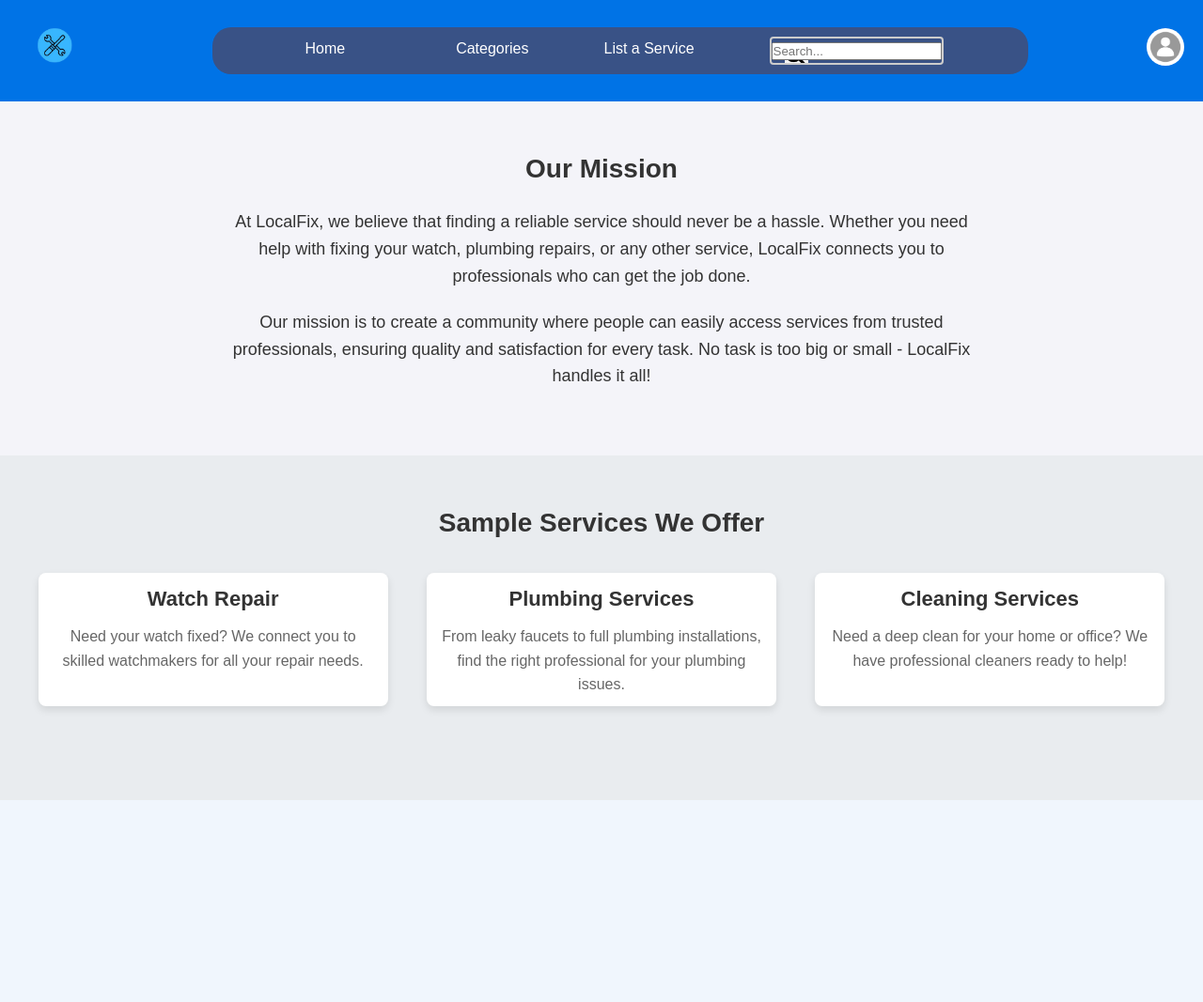
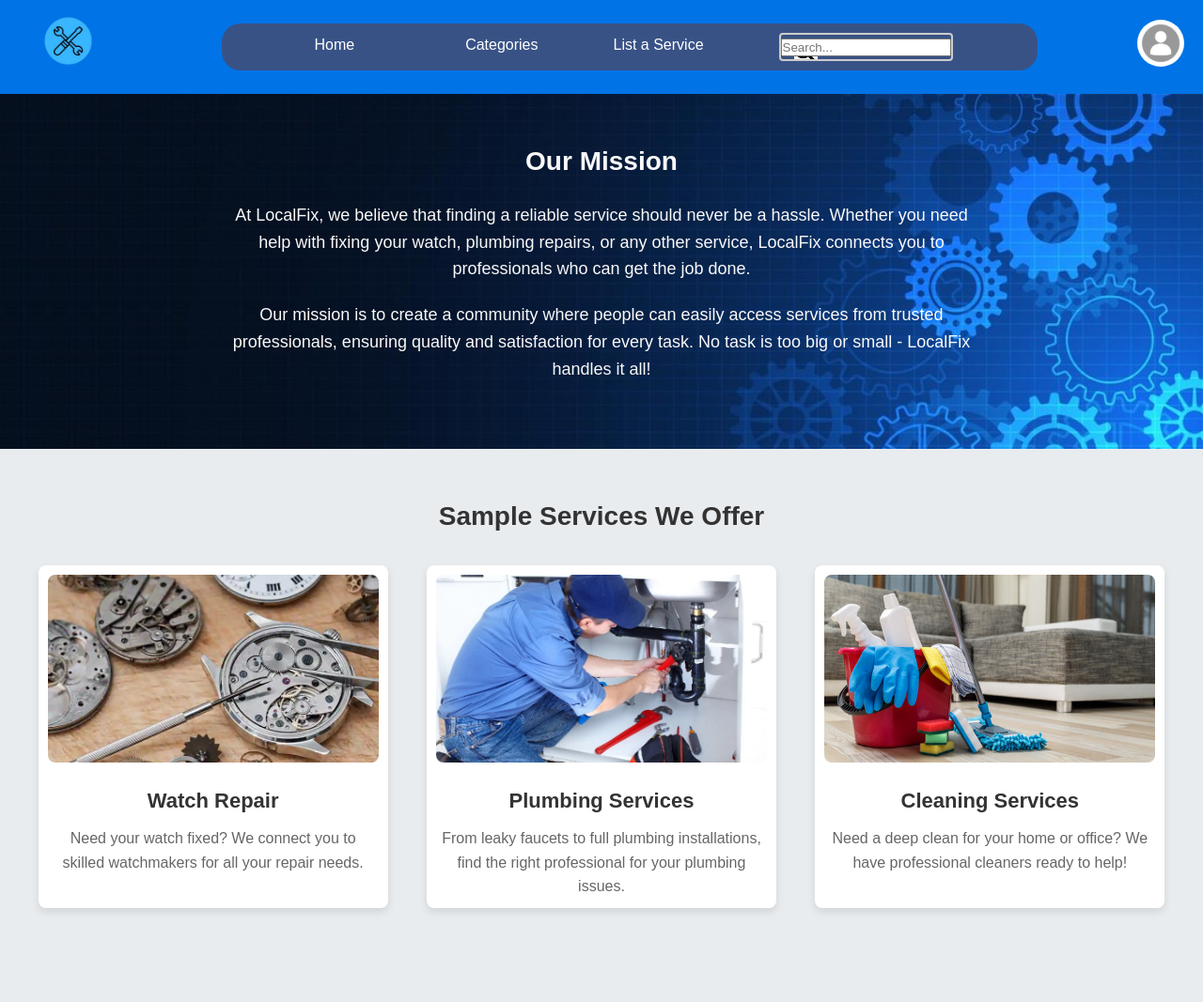
Before and after one commit to jonathank1906/Hackathon, a Flask app: page / in a window 1280 px wide. Shown: the whole page at 94% size. Before the commit the page ends 852 px from the top, so only its background shows below. Run offline with Flask 3, Linux system fonts and the light colour scheme.

Commit message:
background image

```diff
--- a/static/css/main_page.css
+++ b/static/css/main_page.css
@@ -15,16 +15,17 @@ body {
 
 header {
     display: flex;
-    align-items: center;
+    align-items: center; /* Center the logo vertically */
     justify-content: space-between;
     padding: 10px 20px;
     background-color: #0073e6;
     color: #fff;
+    height: 100px; /* Set a fixed height for the header */
 }
 
 header img {
-    height: 80px;
-    width: 80px;
+    height: 110px;
+    width: 110px;
     font-weight: bold;
 }
 
@@ -141,8 +142,8 @@ nav a {
 
 
 .profile-pic {
-    width: 40px;
-    height: 40px;
+    width: 50px;
+    height: 50px;
     border-radius: 50%;
     cursor: pointer;
 }
@@ -275,15 +276,20 @@ header button:hover {
 #mission {
     padding: 50px 20px;
     text-align: center;
+    background-size: 100%;
+    background-image: url('/static/images/background.jpg');
+    background-repeat: no-repeat;
 }
 
 #mission h2 {
     font-size: 28px;
     margin-bottom: 20px;
+    color: #f9f9f9;
 }
 
 #mission p {
     font-size: 18px;
+    color: #f9f9f9;
     max-width: 800px;
     margin: 0 auto 20px;
 }
--- a/templates/main_page.html
+++ b/templates/main_page.html
@@ -58,17 +58,17 @@
         <h2>Sample Services We Offer</h2>
         <div class="service-list">
             <div class="service">
-<!--                <img src="images/watch-repair.jpg" alt="Watch Repair">-->
+                <img src="{{ url_for('static', filename='images/watch-repair.jpg') }}" alt="Watch Repair">
                 <h3>Watch Repair</h3>
                 <p>Need your watch fixed? We connect you to skilled watchmakers for all your repair needs.</p>
             </div>
             <div class="service">
-<!--                <img src="images/plumbing.jpg" alt="Plumbing Services">-->
+                <img src="{{ url_for('static', filename='images/plumbing.jpg') }}" alt="Plumbing Services">
                 <h3>Plumbing Services</h3>
                 <p>From leaky faucets to full plumbing installations, find the right professional for your plumbing issues.</p>
             </div>
             <div class="service">
-<!--                <img src="images/cleaning.jpg" alt="Cleaning Services">-->
+                <img src="{{ url_for('static', filename='images/cleaning.jpg') }}" alt="Cleaning Services">
                 <h3>Cleaning Services</h3>
                 <p>Need a deep clean for your home or office? We have professional cleaners ready to help!</p>
             </div>
```
Also changed, not shown: other parts of static/css/main_page.css (+2 -2 lines), static/images/background.jpg (added), static/images/cleaning.jpg (added), static/images/plumbing.jpg (added), static/images/watch-repair.jpg (added).
